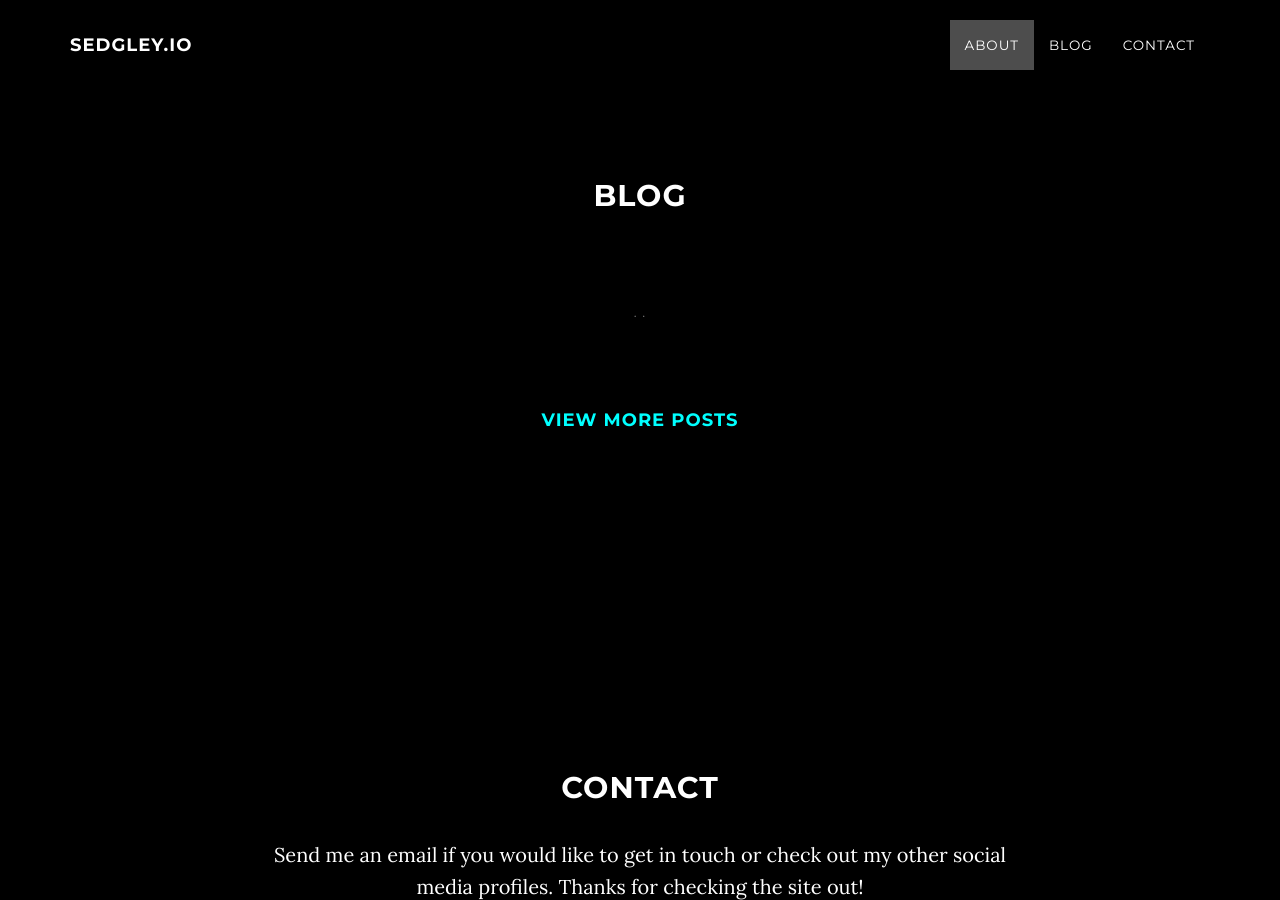
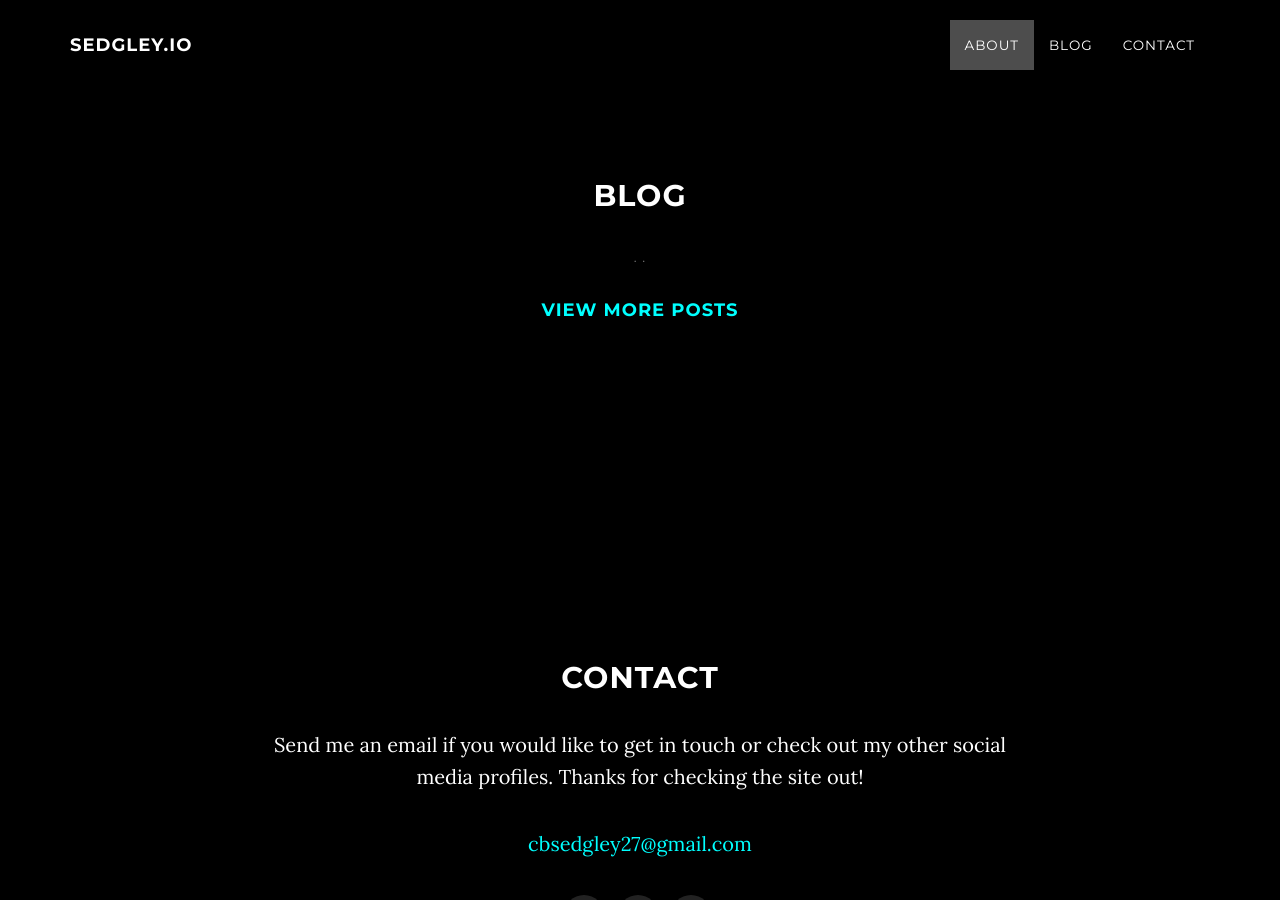
Before and after one commit to cbsedgley/cbsedgley.github.io, a Jekyll site: the page built from index.html, in a window 1280 px wide and 900 px high, scrolled down 1665 px. Built offline with Jekyll 4.4.1, drawn with Linux system fonts in a browser that asks for light colours; comment, search, counter and statistics services are not loaded.

Commit message:
header switch

```diff
--- a/css/grayscale.css
+++ b/css/grayscale.css
@@ -22,13 +22,19 @@
 }
 
 h1,
-h2,
+h2 {
+    padding-top: 55px;
+    margin-top: -55px;
+    margin: 0 0 35px;
+    text-transform: uppercase;
+    font-family: Montserrat,"Helvetica Neue",Helvetica,Arial,sans-serif;
+    font-weight: 700;
+    letter-spacing: 1px;
+}
 h3,
 h4,
 h5,
 h6 {
-    padding-top: 55px;
-    margin-top: -55px;
     margin: 0 0 35px;
     text-transform: uppercase;
     font-family: Montserrat,"Helvetica Neue",Helvetica,Arial,sans-serif;
```
